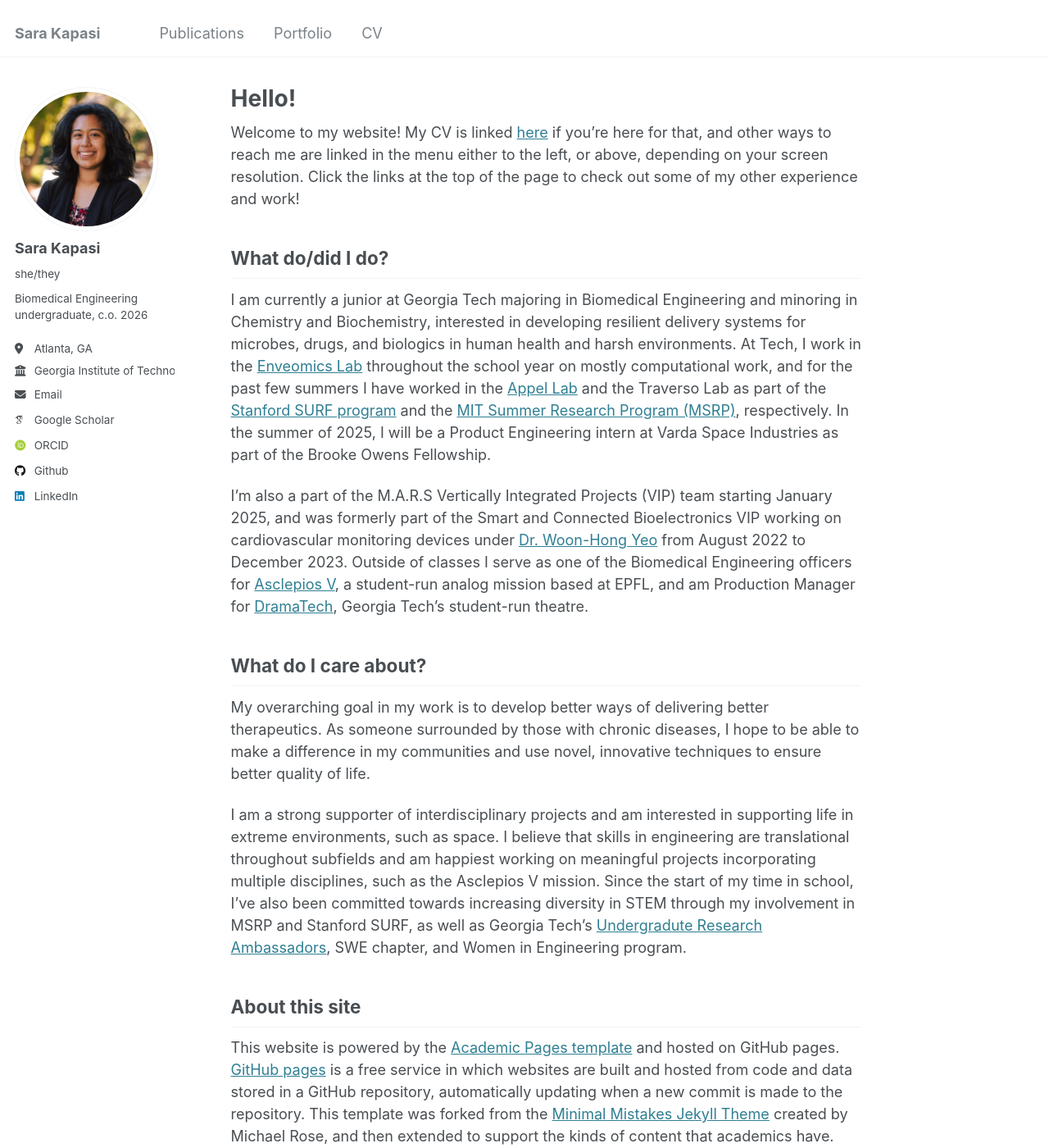
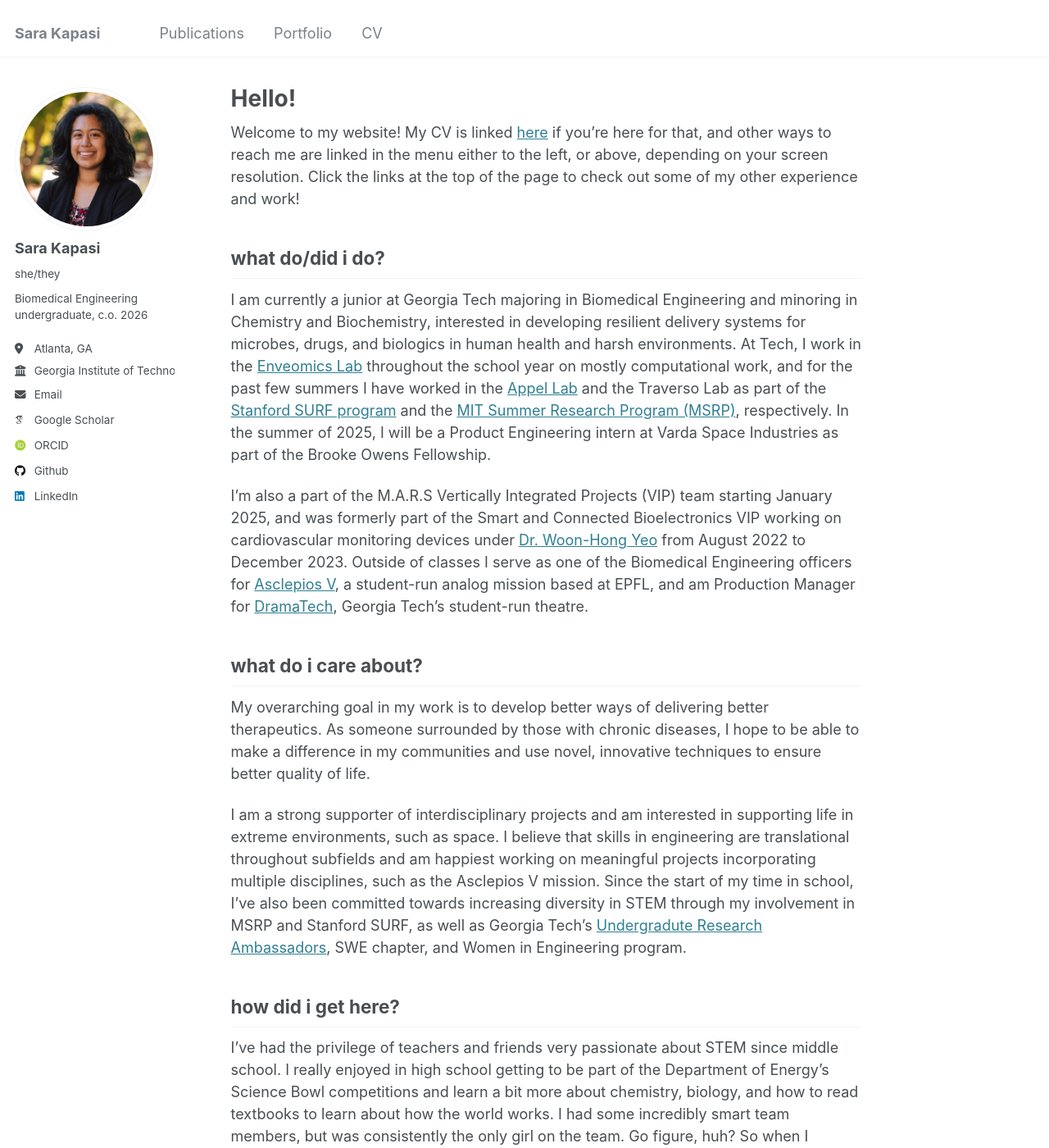
Before and after one commit to sarakapasi/sarakapasi.github.io, a Jekyll site: the page built from _pages/about.md, in a window 1280 px wide and 1400 px high. Shown: the whole window at 82% size. Built offline with Jekyll 4.4.1, drawn with Linux system fonts in a browser that asks for light colours; some web fonts are replaced; some of the changed text lies outside the part shown.

Commit message:
Update about.md

```diff
--- a/_pages/about.md
+++ b/_pages/about.md
@@ -9,18 +9,22 @@ redirect_from:
 
 Welcome to my website! My CV is linked [here](https://sarakapasi.github.io/cv/) if you're here for that, and other ways to reach me are linked in the menu either to the left, or above, depending on your screen resolution. Click the links at the top of the page to check out some of my other experience and work!
 
-What do/did I do?
+what do/did i do?
 ------
 I am currently a junior at Georgia Tech majoring in Biomedical Engineering and minoring in Chemistry and Biochemistry, interested in developing resilient delivery systems for microbes, drugs, and biologics in human health and harsh environments. At Tech, I work in the [Enveomics Lab](https://enve-omics.gatech.edu/) throughout the school year on mostly computational work, and for the past few summers I have worked in the [Appel Lab](https://www.supramolecularbiomaterials.com/) and the Traverso Lab as part of the [Stanford SURF program](https://engineering.stanford.edu/students-academics/equity-and-inclusion-initiatives/prospective-graduate-programs/summer) and the [MIT Summer Research Program (MSRP)](https://oge.mit.edu/msrp/profiles/sara-kapasi/), respectively. In the summer of 2025, I will be a Product Engineering intern at Varda Space Industries as part of the Brooke Owens Fellowship.
 
 I'm also a part of the M.A.R.S Vertically Integrated Projects (VIP) team starting January 2025, and was formerly part of the Smart and Connected Bioelectronics VIP working on cardiovascular monitoring devices under [Dr. Woon-Hong Yeo](https://www.yeolabgatech.com/) from August 2022 to December 2023. Outside of classes I serve as one of the Biomedical Engineering officers for [Asclepios V](https://asclepios.ch/), a student-run analog mission based at EPFL, and am Production Manager for [DramaTech](https://dramatech.org/), Georgia Tech's student-run theatre.
 
-What do I care about?
+what do i care about?
 ------
 My overarching goal in my work is to develop better ways of delivering better therapeutics. As someone surrounded by those with chronic diseases, I hope to be able to make a difference in my communities and use novel, innovative techniques to ensure better quality of life.
 
 I am a strong supporter of interdisciplinary projects and am interested in supporting life in extreme environments, such as space. I believe that skills in engineering are translational throughout subfields and am happiest working on meaningful projects incorporating multiple disciplines, such as the Asclepios V mission. Since the start of my time in school, I've also been committed towards increasing diversity in STEM through my involvement in MSRP and Stanford SURF, as well as Georgia Tech's [Undergradute Research Ambassadors](https://urop.gatech.edu/content/undergraduate-research-ambassador-current), SWE chapter, and Women in Engineering program.
 
-About this site
+how did i get here?
+------
+I've had the privilege of teachers and friends very passionate about STEM since middle school. I really enjoyed in high school getting to be part of the Department of Energy's Science Bowl competitions and learn a bit more about chemistry, biology, and how to read textbooks to learn about how the world works. I had some incredibly smart team members, but was consistently the only girl on the team. Go figure, huh? So when I started  college, I wanted to work on hands-on projects with women and the LGBTQ+ community, and thus I developed an appreciation for working on technical theatre. Funny enough, skills that help you succeed in technical theatre also help out with research. I've always loved working with microorganisms and drugs and their applications to human health through my environmental background in chronic disease. Fast forward a couple of emails and applications, and now I'm here :)
+
+about this site
 ------
 This website is powered by the [Academic Pages template](https://github.com/academicpages/academicpages.github.io) and hosted on GitHub pages. [GitHub pages](https://pages.github.com) is a free service in which websites are built and hosted from code and data stored in a GitHub repository, automatically updating when a new commit is made to the repository. This template was forked from the [Minimal Mistakes Jekyll Theme](https://mmistakes.github.io/minimal-mistakes/) created by Michael Rose, and then extended to support the kinds of content that academics have. You can fork [this repository](https://github.com/academicpages/academicpages.github.io) right now, modify the configuration and markdown files, add your own PDFs and other content, and have your own site for free, with no ads!
```
